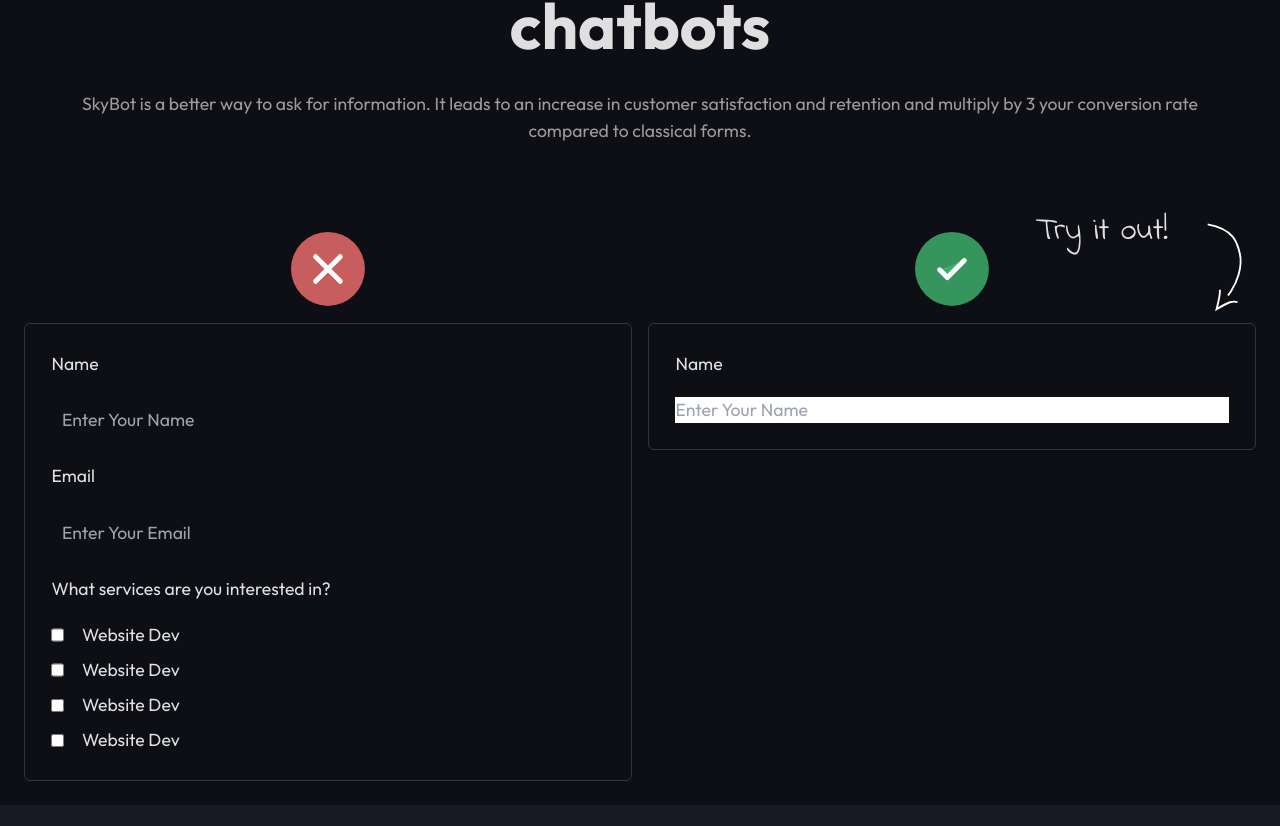
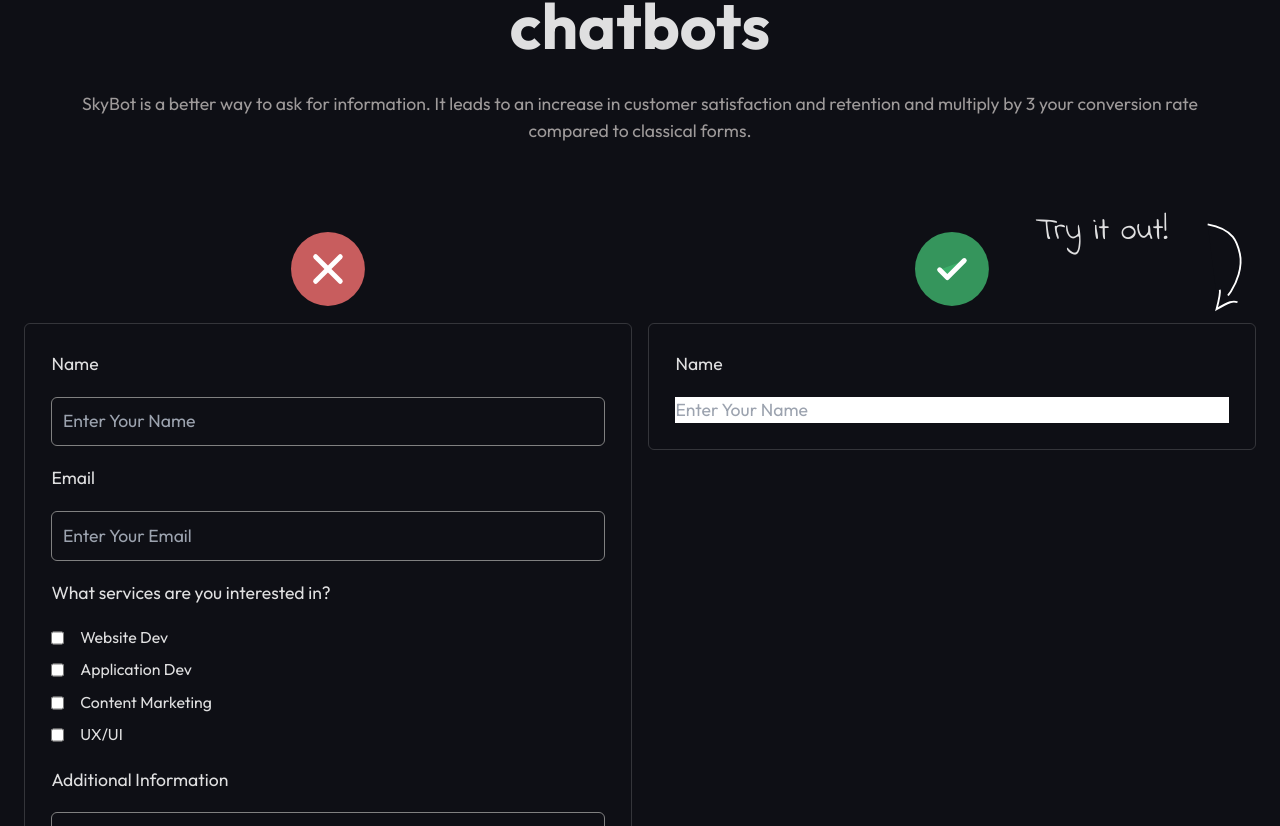
Before and after one commit to kevit-siddharth-singh/React-Tailwind-Responsive-Chatbot-Website, a React (Vite) app: page / in a window 1280 px wide. Shown: the part 1974-2800 px from the top of the page. Before the commit the page ends 2779 px from the top, so only its background shows below. Built offline with nearby package versions, Linux system fonts and the light colour scheme.

Commit message:
Added some data inside the form

```diff
--- a/src/Components/Body.css
+++ b/src/Components/Body.css
@@ -1,10 +1,8 @@
-@import url('https://fonts.googleapis.com/css2?family=Indie+Flower&display=swap');
+@import url("https://fonts.googleapis.com/css2?family=Indie+Flower&display=swap");
 
 :root {
   --round-Border: 0.375rem;
-
 }
-
 
 .body-wrapper {
   background-color: #0e0f15;
@@ -76,7 +74,7 @@
   width: 100%;
   display: flex;
   flex-direction: column;
-  border:1px solid #ffffff29;
+  border: 1px solid #ffffff29;
   border-radius: var(--round-Border);
   padding: 1.5em;
   gap: 1.1em;
@@ -84,10 +82,13 @@
   user-select: none;
 }
 .form1:hover,
-.form2:hover{
+.form2:hover {
   border: 1px solid #ffffff6a;
-
-
+}
+.form1 input, textarea{
+  border: 1px solid grey;
+  border-radius: var(--round-Border);
+  transition: 0.3s ease-in-out;
 }
 .graffiti {
   display: flex;
@@ -97,38 +98,44 @@
   font-family: "Indie Flower";
   font-size: 2em;
 }
-.graffiti svg{
+.graffiti svg {
   width: 3.5em;
-
 }
 
-.text-input{
+.text-input {
   padding: 0.6em;
   background: transparent;
-  border-radius:var(--round-Border) ;
-
+  border-radius: var(--round-Border);
 }
-.text-input:focus{
+.text-input:focus {
   padding: 0.8em;
   border: none;
   outline: 1px solid gray;
 }
 
-.checkboxes{
+.checkboxes {
   display: flex;
   flex-direction: column;
   gap: 0.5em;
+  border: none;
+  background: transparent;
 }
-.label{
+
+.label {
   display: flex;
   gap: 1em;
+  font-size: 0.9em;
+  transition: 0.3s ease-in-out;
+}
+.label:hover{
+  color: #40b76f;
 }
 
-
-
+#add-info{
+  background: transparent;
+  padding: 0.5em;
+}
 
 /* Sid : Form Css Ends here  */
 
-
-
 /* Todo: 1. Add Rainbow Color Border when hover on form1-2 */
--- a/src/Components/Body.jsx
+++ b/src/Components/Body.jsx
@@ -83,24 +83,24 @@
               <div className="checkboxes">
                 <div className="label">
                   <input type="checkbox" id="Website Dev" />
+
                   <label htmlFor="Website Dev">Website Dev</label>
                 </div>
                 <div className="label">
-                <input type="checkbox" id="Website Dev" />
-                <label htmlFor="Website Dev">Website Dev</label>
+                  <input type="checkbox" id="Application Dev" />
+                  <label htmlFor="Application Dev">Application Dev</label>
                 </div>
                 <div className="label">
-                <input type="checkbox" id="Website Dev" />
-                <label htmlFor="Website Dev">Website Dev</label>
+                  <input type="checkbox" id="Content Marketing" />
+                  <label htmlFor="Content Marketing">Content Marketing</label>
                 </div>
                 <div className="label">
-                <input type="checkbox" id="Website Dev" />
-                <label htmlFor="Website Dev">Website Dev</label>
+                  <input type="checkbox" id="ui-ux" />
+                  <label htmlFor="ui-ux">UX/UI</label>
                 </div>
               </div>
-
-
-
+              <p>Additional Information</p>
+              <textarea name="add-info" id="add-info" placeholder="Tell us more about you."></textarea>
             </div>
           </div>
           <div className="form">
```
Lines whose indentation alone changed are shown as unchanged.
